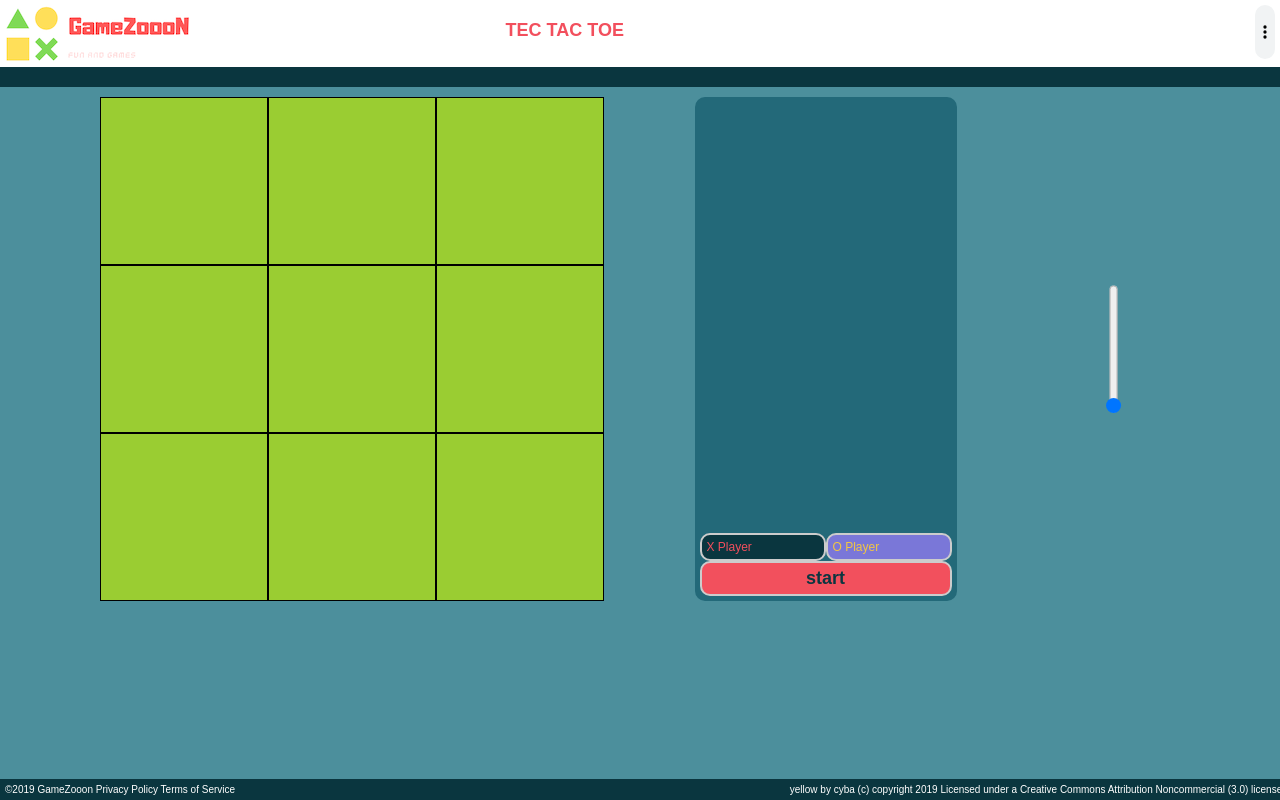
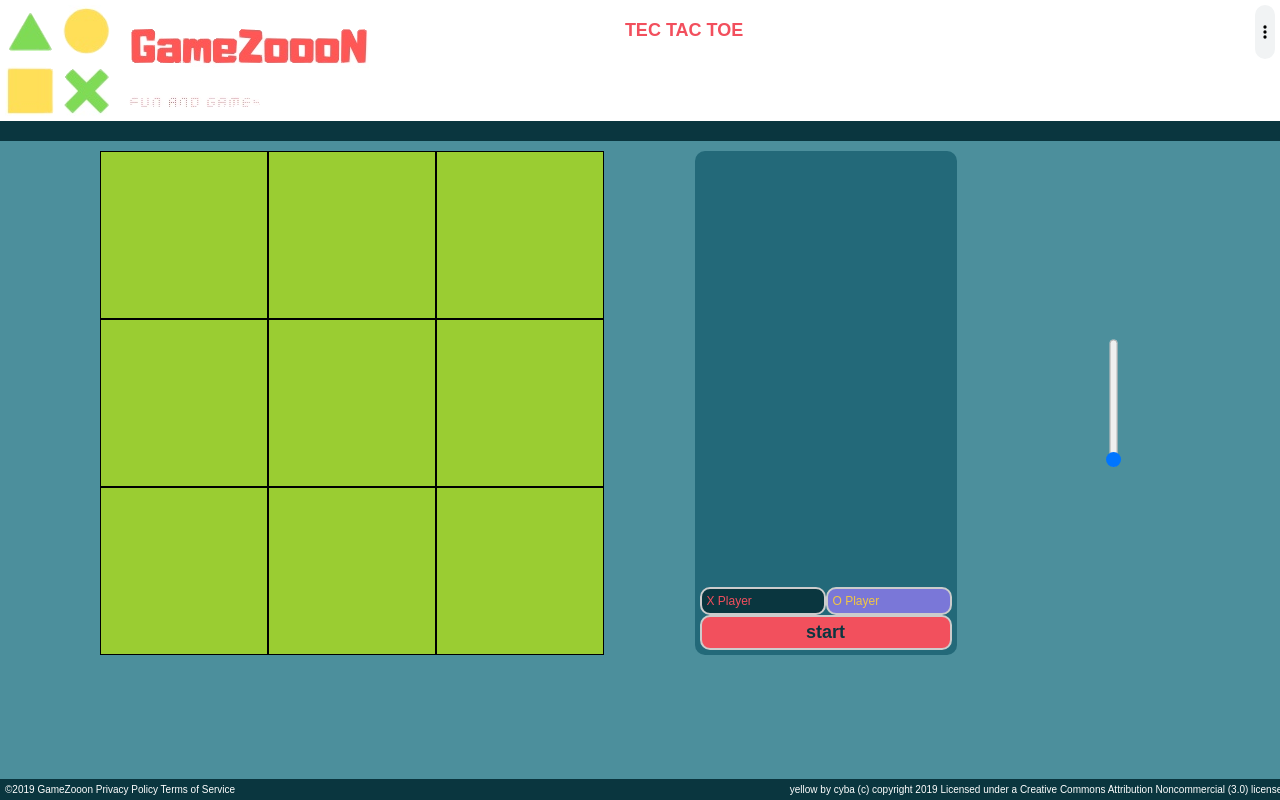
Before and after one commit to 3zamil/tic-tac-toe, a plain HTML site: page index.html in a window 1280 px wide. Shown: the top 800 px of the page. Drawn offline with nearby package versions, Linux system fonts and the light colour scheme.

Commit message:
fixing logo image

```diff
--- a/index.html
+++ b/index.html
@@ -10,7 +10,7 @@
   </head>
   <body>
     <header>
-      <img src="/images/GameZoooN.png" alt="GamZoooN Logo" />
+      <img src="./images/logo.png" alt="GamZoooN Logo" />
 
       <div>
         <h2 class="g-title">TEC TAC TOE</h2>
```
Also changed, not shown: 1 other file.
